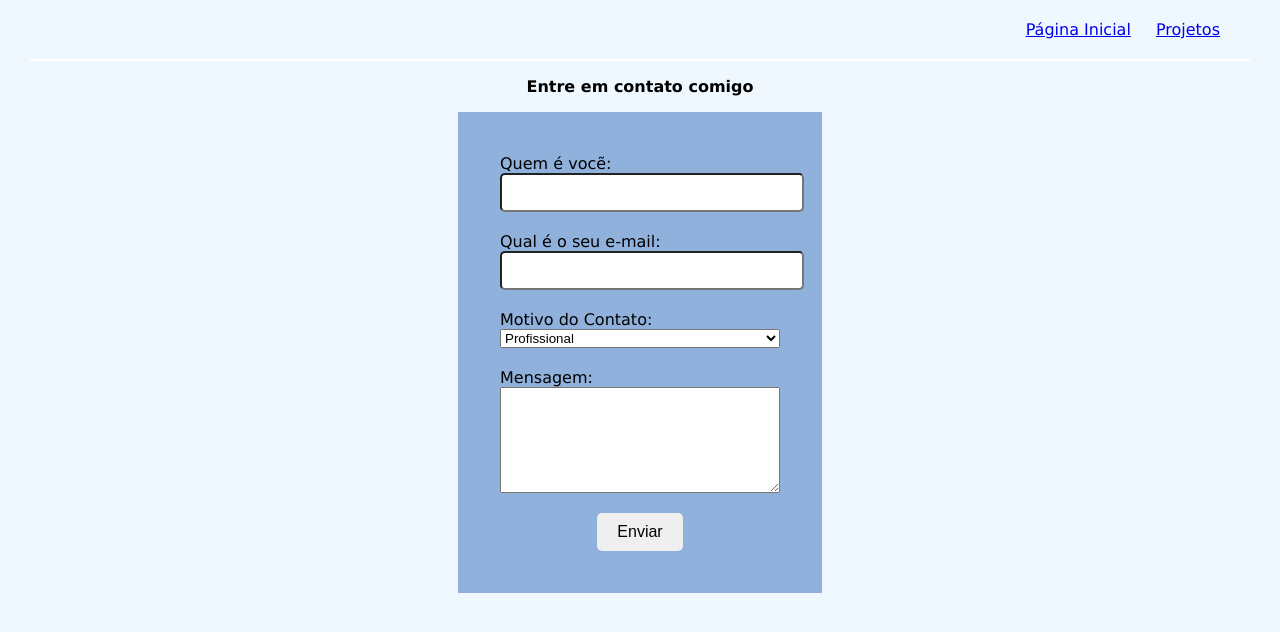
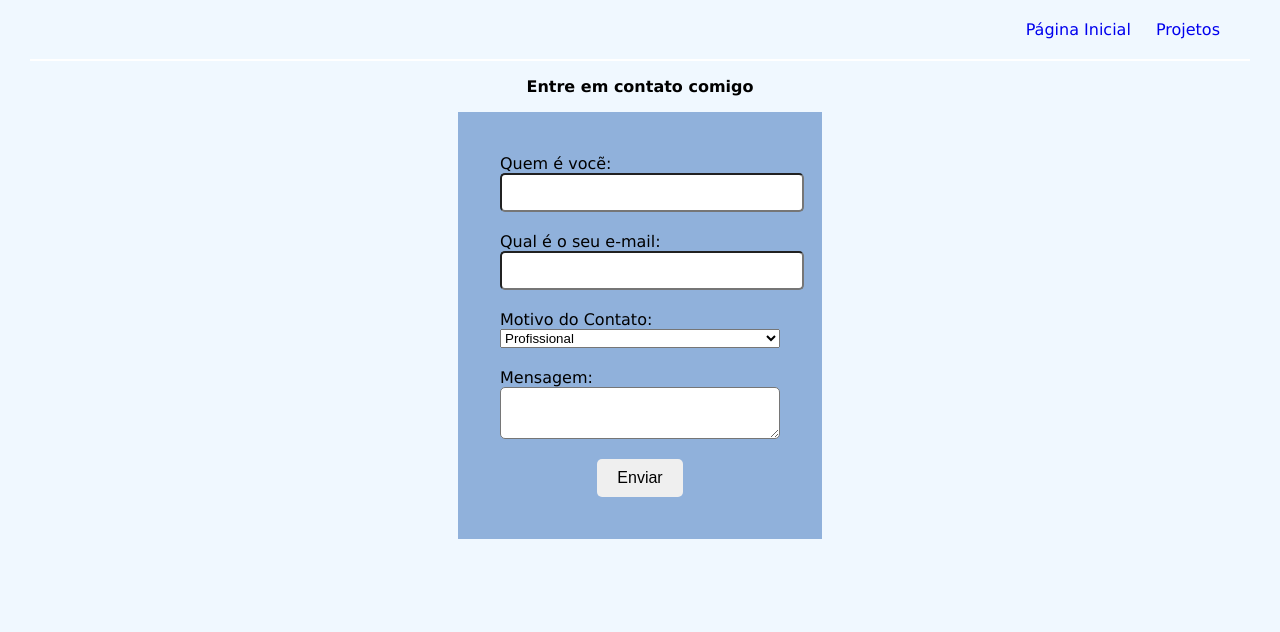
Before and after one commit to dessamirandan/InfinitySchool, a plain HTML site: page Aula_6/exercício/formulario.html in a window 1280 px wide. Drawn offline with Linux system fonts and the light colour scheme.

Commit message:
Add files via upload

```diff
--- a/Aula_6/exercício/style.css
+++ b/Aula_6/exercício/style.css
@@ -30,7 +30,7 @@ nav{
 
 .menu a{
     padding: 10px;
-
+    text-decoration: none;
 }
 
 .perfil {
@@ -87,8 +87,12 @@ input{
 }
 
 textarea{
-    min-height: 100px;
+    max-width: 100%;
+    border-radius: 5px;
+    padding: 10px;
 }
+
+
 
 
 /* Estilização dos botões*/
```
